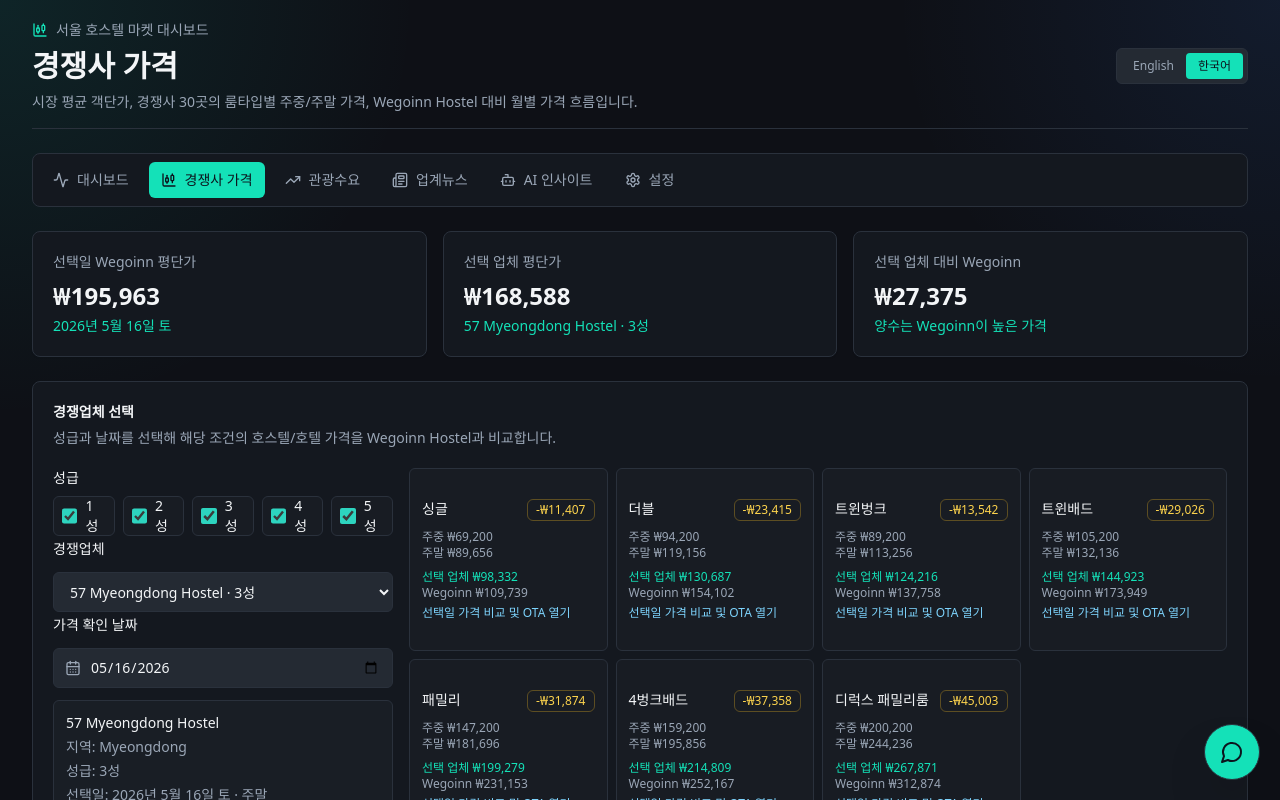
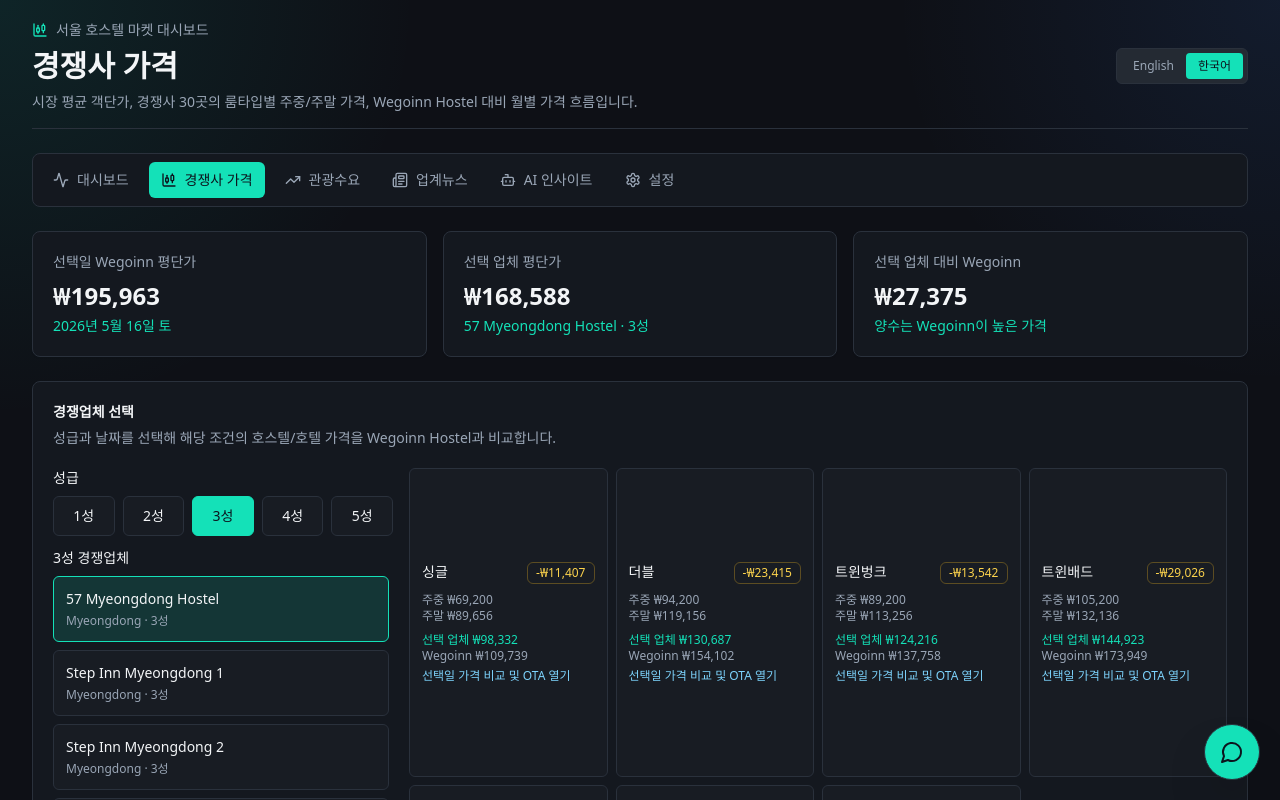
Before and after one commit to wegoinnteam-sudo/price-comparison, a Next.js app: page /competitor-pricing in a window 1280 px wide. Shown: the top 800 px of the page. Built offline with nearby package versions, Linux system fonts and the light colour scheme.

Commit message:
Show competitors as star-filtered list

```diff
--- a/app/competitor-pricing/competitor-pricing-client.tsx
+++ b/app/competitor-pricing/competitor-pricing-client.tsx
@@ -22,14 +22,14 @@
 
 export function CompetitorPricingClient() {
   const [competitorName, setCompetitorName] = useState(seoulCompetitors[0].name);
-  const [selectedStarRatings, setSelectedStarRatings] = useState<StarRating[]>(starOptions);
+  const [selectedStarRating, setSelectedStarRating] = useState<StarRating>(seoulCompetitors[0].starRating);
   const [selectedDateValue, setSelectedDateValue] = useState("2026-05-16");
   const [selectedRooms, setSelectedRooms] = useState<RoomType[]>(["더블", "패밀리", "트윈배드"]);
   const [selectedPriceRoom, setSelectedPriceRoom] = useState<RoomType | null>(null);
 
   const filteredCompetitors = useMemo(
-    () => seoulCompetitors.filter((item) => selectedStarRatings.includes(item.starRating)),
-    [selectedStarRatings],
+    () => seoulCompetitors.filter((item) => item.starRating === selectedStarRating),
+    [selectedStarRating],
   );
   const competitor = filteredCompetitors.find((item) => item.name === competitorName) ?? filteredCompetitors[0] ?? seoulCompetitors[0];
   const selectedDate = useMemo(() => new Date(`${selectedDateValue}T00:00:00`), [selectedDateValue]);
@@ -65,17 +65,16 @@
     });
   }
 
-  function toggleStarRating(rating: StarRating) {
-    const nextRatings = selectedStarRatings.includes(rating)
-      ? selectedStarRatings.filter((item) => item !== rating)
-      : [...selectedStarRatings, rating].sort((a, b) => a - b);
-    const effectiveRatings = nextRatings.length ? nextRatings : selectedStarRatings;
-    const nextCompetitors = seoulCompetitors.filter((item) => effectiveRatings.includes(item.starRating));
+  function selectStarRating(rating: StarRating) {
+    const nextCompetitors = seoulCompetitors.filter((item) => item.starRating === rating);
 
-    setSelectedStarRatings(effectiveRatings);
-    if (!nextCompetitors.some((item) => item.name === competitorName)) {
-      setCompetitorName(nextCompetitors[0]?.name ?? seoulCompetitors[0].name);
-    }
+    setSelectedStarRating(rating);
+    setCompetitorName(nextCompetitors[0]?.name ?? seoulCompetitors[0].name);
+    setSelectedPriceRoom(null);
+  }
+
+  function selectCompetitor(name: string) {
+    setCompetitorName(name);
     setSelectedPriceRoom(null);
   }
 
@@ -98,37 +97,44 @@
               <p className="text-sm font-medium">성급</p>
               <div className="grid grid-cols-5 gap-2">
                 {starOptions.map((rating) => (
-                  <label
+                  <button
                     key={rating}
-                    className="flex h-10 items-center justify-center gap-2 rounded-md border bg-secondary/25 px-2 text-sm"
+                    type="button"
+                    onClick={() => selectStarRating(rating)}
+                    className={`h-10 rounded-md border px-2 text-sm font-medium transition-colors focus:outline-none focus:ring-2 focus:ring-primary ${
+                      selectedStarRating === rating
+                        ? "border-primary bg-primary text-primary-foreground"
+                        : "bg-secondary/25 text-foreground hover:border-primary/60 hover:bg-secondary/50"
+                    }`}
+                    aria-pressed={selectedStarRating === rating}
                   >
-                    <input
-                      type="checkbox"
-                      checked={selectedStarRatings.includes(rating)}
-                      onChange={() => toggleStarRating(rating)}
-                      className="h-4 w-4 accent-teal-400"
-                    />
-                    <span>{rating}성</span>
-                  </label>
+                    {rating}성
+                  </button>
                 ))}
               </div>
             </div>
 
-            <label className="text-sm font-medium" htmlFor="competitor">
-              경쟁업체
-            </label>
-            <select
-              id="competitor"
-              value={competitor.name}
-              onChange={(event) => setCompetitorName(event.target.value)}
-              className="h-10 w-full rounded-md border bg-secondary px-3 text-sm text-foreground outline-none focus:ring-2 focus:ring-primary"
-            >
-              {filteredCompetitors.map((item) => (
-                <option key={item.name} value={item.name}>
-                  {item.name} · {item.starRating}성
-                </option>
-              ))}
-            </select>
+            <div className="space-y-2">
+              <p className="text-sm font-medium">{selectedStarRating}성 경쟁업체</p>
+              <div className="max-h-72 space-y-2 overflow-y-auto pr-1">
+                {filteredCompetitors.map((item) => (
+                  <button
+                    key={item.name}
+                    type="button"
+                    onClick={() => selectCompetitor(item.name)}
+                    className={`w-full rounded-md border p-3 text-left text-sm transition-colors focus:outline-none focus:ring-2 focus:ring-primary ${
+                      item.name === competitor.name
+                        ? "border-primary bg-primary/15 text-foreground"
+                        : "bg-secondary/25 text-foreground hover:border-primary/60 hover:bg-secondary/50"
+                    }`}
+                    aria-pressed={item.name === competitor.name}
+                  >
+                    <span className="font-medium">{item.name}</span>
+                    <span className="mt-1 block text-xs text-muted-foreground">{item.area} · {item.starRating}성</span>
+                  </button>
+                ))}
+              </div>
+            </div>
 
             <label className="text-sm font-medium" htmlFor="price-date">
               가격 확인 날짜
```
